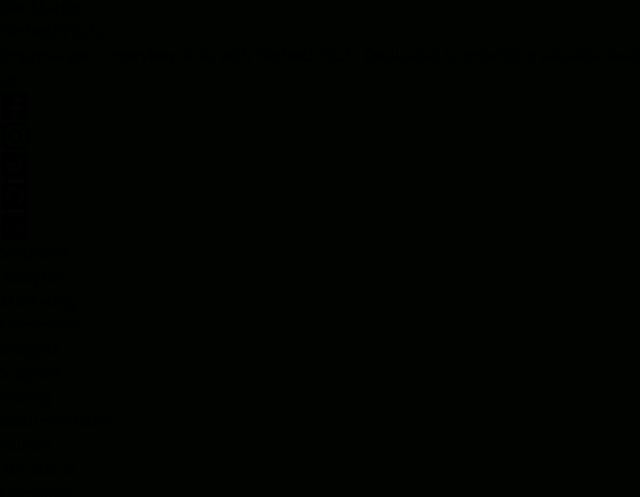
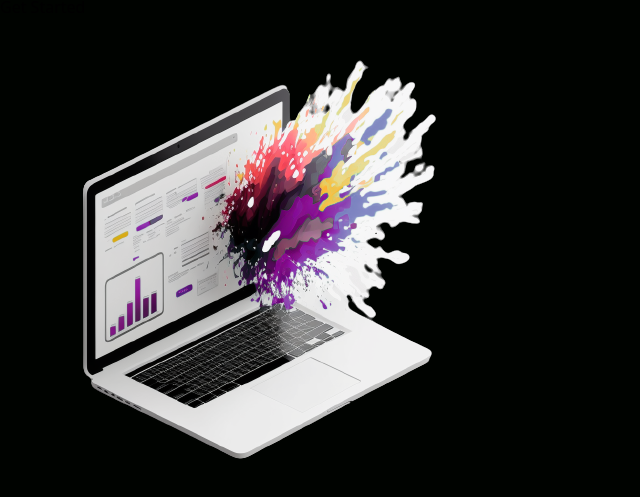
Before and after one commit to ChemsCode/PerfectPitch, a React (Vite) app in the folder frontend/: page / in a window 1280 px wide. Shown: the part 433-930 px from the top of the page, without its empty margins (0-640 px from the left). Built offline with nearby package versions, Linux system fonts and the light colour scheme.

Commit message:
added an about section

```diff
--- /dev/null
+++ b/frontend/src/components/Landing/AboutSection.jsx
@@ -0,0 +1,24 @@
+import Laptop from '../../assets/laptop.png';
+import { Link } from "react-router-dom";
+
+const AboutSection = () => {
+    return (
+        <div className='w-full bg-white py-16 px-4'>
+            <div className='max-w-[1240px] mx-auto grid md:grid-cols-2'>
+                <img className='w-[500px] mx-auto my-4' src={Laptop} alt='/' />
+                <div className='flex flex-col justify-center'>
+                    <p className='text-indigo-500 font-bold '>ABOUT THE PROJECT</p>
+                    <h1 className='md:text-4xl sm:text-3xl text-2xl font-bold py-2'>NLP-Based Interview Analysis Tool</h1>
+                    <p>
+                    Our project is an NLP-based interviewing analysis tool that helps job candidates improve their interviewing skills by analyzing their answers to chosen questions. With this tool, you will be able to identify your strengths and weaknesses, and receive valuable feedback on how to improve your answers. By using this tool, you will be better prepared for your next interview and increase your chances of landing your dream job.
+                    </p>
+                    <Link to="/home">
+                    <button className='bg-black text-indigo-500 w-[200px] rounded-md font-medium my-6 mx-auto md:mx-0 py-3'>Get Started</button>
+                    </Link>
+                </div>
+            </div>
+        </div>
+    );
+};
+
+export default AboutSection;
--- a/frontend/src/components/Landing/LandingPage.jsx
+++ b/frontend/src/components/Landing/LandingPage.jsx
@@ -1,9 +1,11 @@
 import HeroSection from "./HeroSection"
+import AboutSection from "./AboutSection"
 
 function LandingPage() {
   return (
     <>
         <HeroSection/>
+        <AboutSection/>
     </>
 
   )
```
Also changed, not shown: frontend/src/assets/laptop.png (added).
